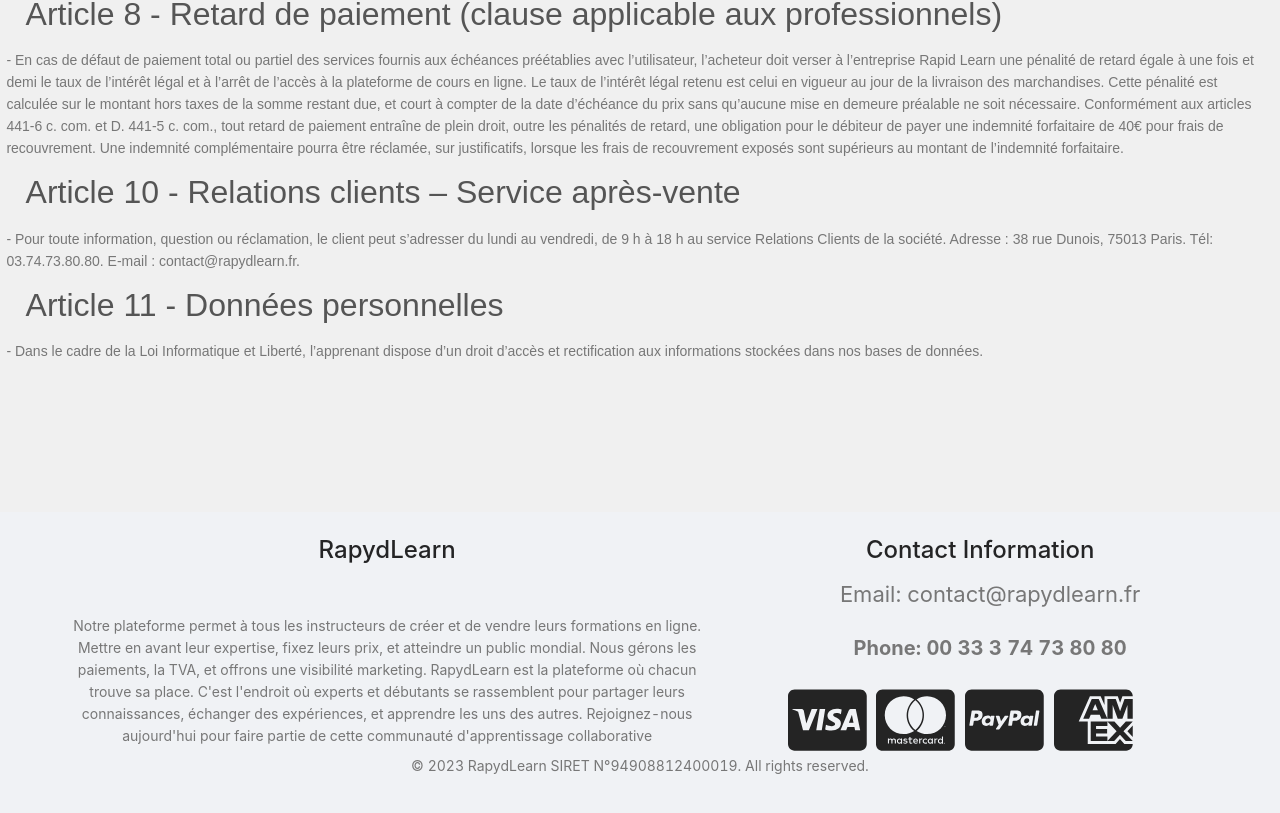
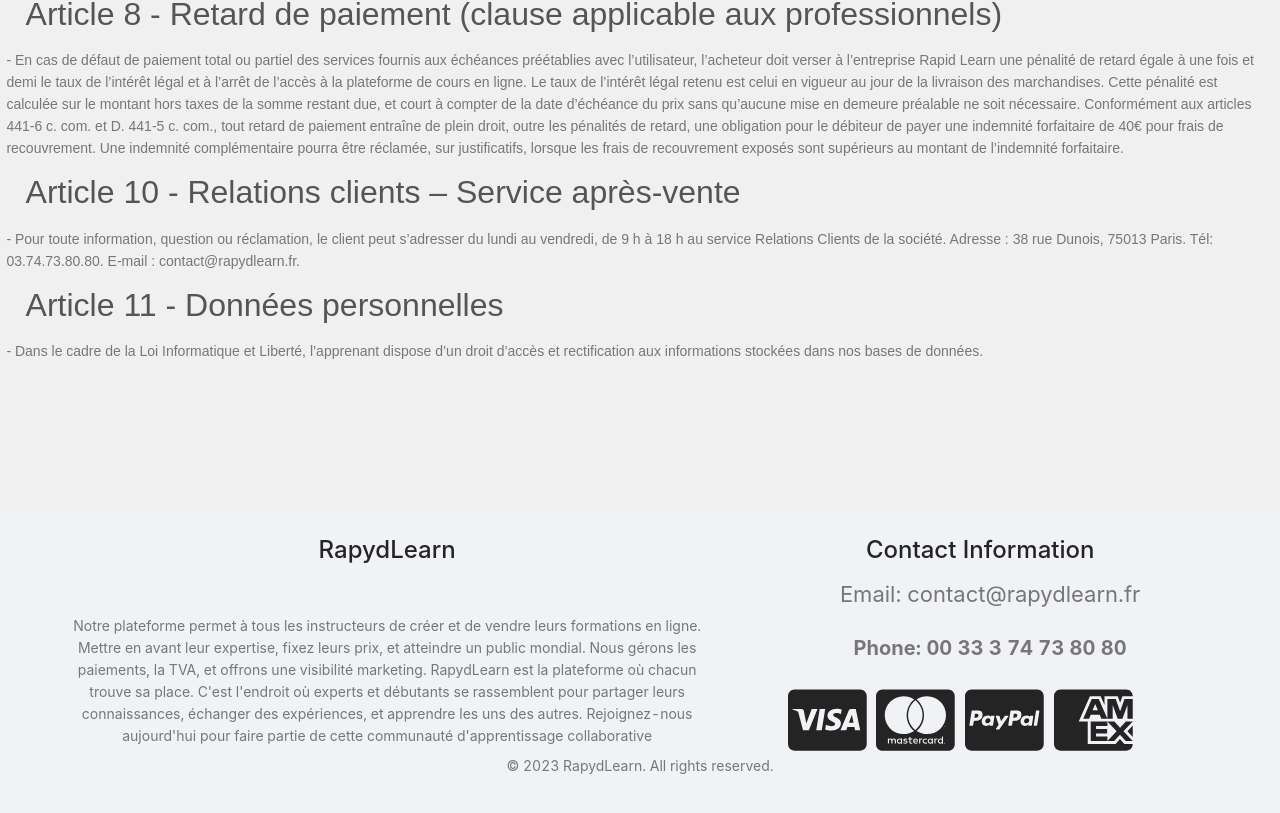
Before and after one commit to medaymenjandoubi/frontEnd-eLearning, a Next.js app: page /Conditions in a window 1280 px wide. Shown: the part 1012-1825 px from the top of the page. Built offline with nearby package versions, Linux system fonts and the light colour scheme; no server answers.

Commit message:
Siret Number Update

```diff
--- a/components/Footer.js
+++ b/components/Footer.js
@@ -35,7 +35,7 @@
         </div>
         <div className="row">
           <div className="col-md-12">
-            <p>&copy; {new Date().getFullYear()} RapydLearn SIRET N°94908812400019. All rights reserved.</p>
+            <p>&copy; {new Date().getFullYear()} RapydLearn. All rights reserved.</p>
           </div>
         </div>
       </div>
```
